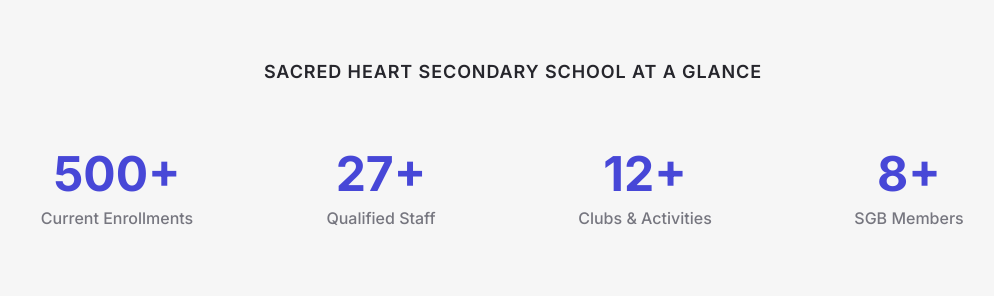
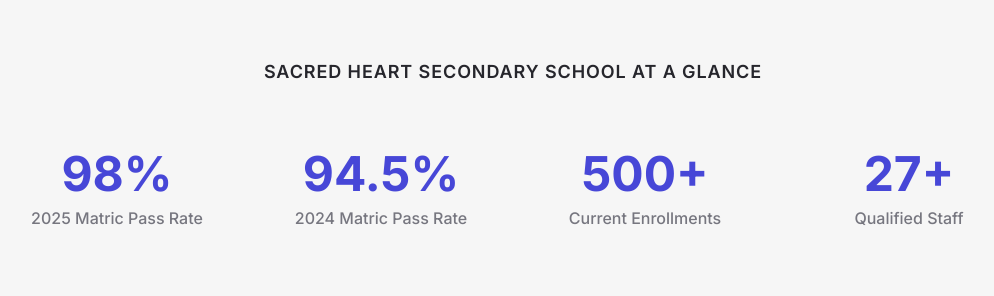
Before and after one commit to sacredheartoakford/sacredheartoakford.github.io, a React (Vite) app: page /#/ in a window 1280 px wide. Shown: the part 1140-1436 px from the top of the page, without its empty margins (127-1121 px from the left). Built offline with nearby package versions, Linux system fonts and the light colour scheme.

Commit message:
matric results

```diff
--- a/src/pages/HomePage.tsx
+++ b/src/pages/HomePage.tsx
@@ -45,12 +45,14 @@ const CountUp = ({ end, duration = 2000, suffix = '' }: { end: number; duration?
       // Easing function for smooth animation (easeOutExpo)
       const easeOut = (x: number) => (x === 1 ? 1 : 1 - Math.pow(2, -10 * x));
 
-      setCount(Math.floor(easeOut(progress) * end));
+      // Format to 1 decimal place for percentages like 94.5%
+      const calculatedValue = parseFloat((easeOut(progress) * end).toFixed(1));
+      setCount(calculatedValue);
 
       if (progress < 1) {
         animationFrame = requestAnimationFrame(animate);
       } else {
-        setCount(end); // Ensure it ends exactly on the target
+        setCount(parseFloat(end.toFixed(1))); // Ensure it ends exactly on the target with 1 decimal place
       }
     };
 
@@ -59,7 +61,10 @@ const CountUp = ({ end, duration = 2000, suffix = '' }: { end: number; duration?
     return () => cancelAnimationFrame(animationFrame);
   }, [isVisible, end, duration]);
 
-  return <span ref={ref}>{count}{suffix}</span>;
+  // Format the display to show decimal places for percentages
+  const displayValue = Number.isInteger(end) ? count : parseFloat(count.toFixed(1));
+
+  return <span ref={ref}>{displayValue}{suffix}</span>;
 };
 
 const HomePage: React.FC = () => {
@@ -149,6 +154,18 @@ const HomePage: React.FC = () => {
           <div className="grid grid-cols-2 md:grid-cols-4 gap-8">
             <div className="text-center p-4 bg-white rounded-lg shadow-sm md:bg-transparent md:shadow-none">
               <div className="text-4xl md:text-5xl font-bold text-[#4747d7] mb-2">
+                <CountUp end={98} suffix="%" />
+              </div>
+              <p className="text-[#76767f] font-medium">2025 Matric Pass Rate</p>
+            </div>
+            <div className="text-center p-4 bg-white rounded-lg shadow-sm md:bg-transparent md:shadow-none">
+              <div className="text-4xl md:text-5xl font-bold text-[#4747d7] mb-2">
+                <CountUp end={94.5} suffix="%" />
+              </div>
+              <p className="text-[#76767f] font-medium">2024 Matric Pass Rate</p>
+            </div>
+            <div className="text-center p-4 bg-white rounded-lg shadow-sm md:bg-transparent md:shadow-none">
+              <div className="text-4xl md:text-5xl font-bold text-[#4747d7] mb-2">
                 <CountUp end={500} suffix="+" />
               </div>
               <p className="text-[#76767f] font-medium">Current Enrollments</p>
@@ -158,18 +175,6 @@ const HomePage: React.FC = () => {
                 <CountUp end={27} suffix="+" duration={1500} />
               </div>
               <p className="text-[#76767f] font-medium">Qualified Staff</p>
-            </div>
-            <div className="text-center p-4 bg-white rounded-lg shadow-sm md:bg-transparent md:shadow-none">
-              <div className="text-4xl md:text-5xl font-bold text-[#4747d7] mb-2">
-                <CountUp end={12} suffix="+" duration={1500} />
-              </div>
-              <p className="text-[#76767f] font-medium">Clubs & Activities</p>
-            </div>
-            <div className="text-center p-4 bg-white rounded-lg shadow-sm md:bg-transparent md:shadow-none">
-              <div className="text-4xl md:text-5xl font-bold text-[#4747d7] mb-2">
-                <CountUp end={8} suffix="+" duration={1000} />
-              </div>
-              <p className="text-[#76767f] font-medium">SGB Members</p>
             </div>
           </div>
         </div>
@@ -181,7 +186,7 @@ const HomePage: React.FC = () => {
           <div className="max-w-4xl mx-auto bg-gray-200 border-2 border-dashed rounded-xl w-full h-96 flex items-center justify-center">
             <div className="w-full h-full">
               <video
-                src="public/vid/home.mp4"
+                src="/vid/home.mp4"
                 // poster="https://sacredheartoakford.co.za/wp-content/uploads/2024/05/20240523_163224-scaled.avif"
                 controls={true}
                 className="w-full h-full object-cover rounded-xl"
```
